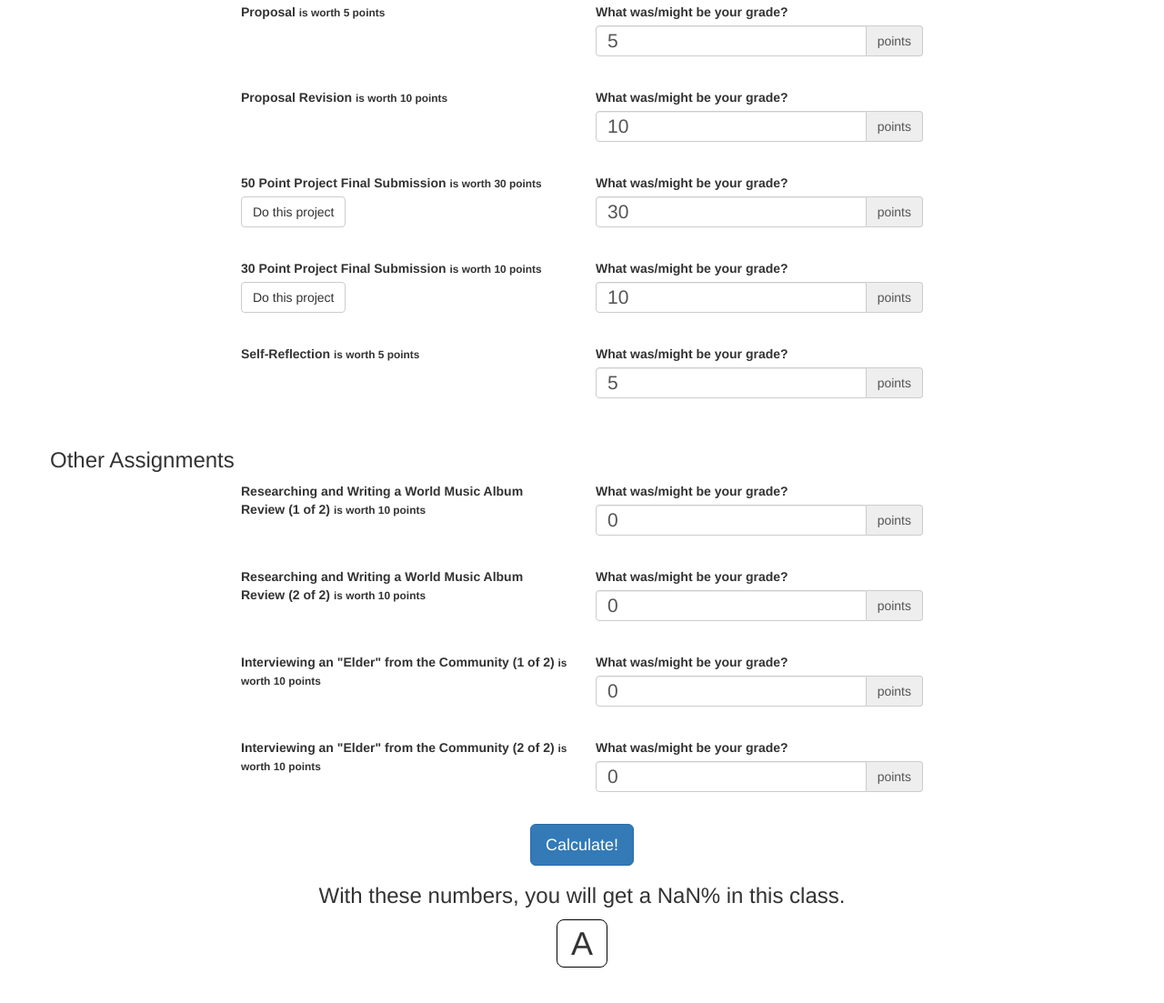
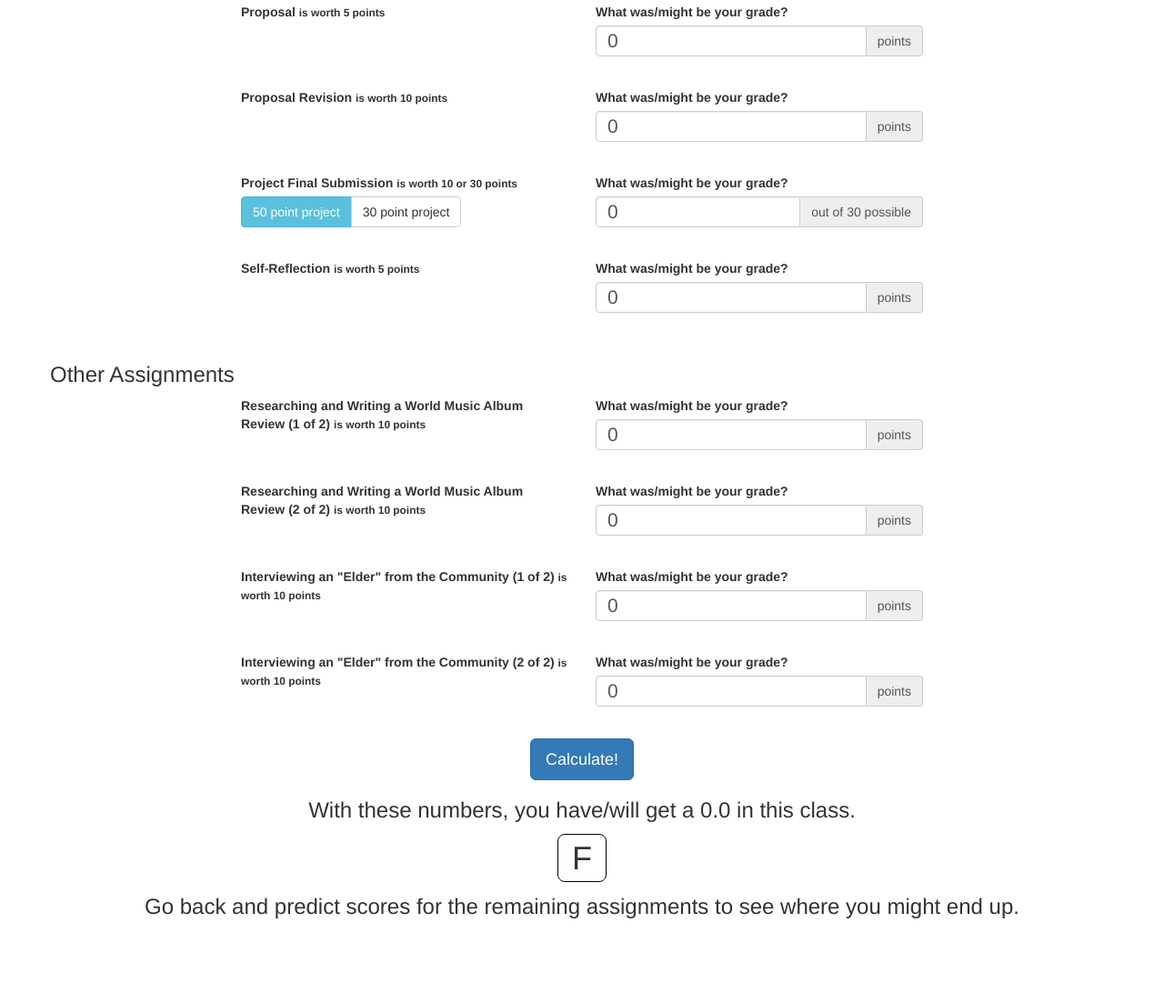
Before and after one commit to cjwit/grade-checker, a plain HTML site: page index.html in a window 1280 px wide. Shown: the part 1189-2292 px from the top of the page at 91% size. After the commit the page ends 2249 px from the top, so only its background shows below. Drawn offline with Linux system fonts and the light colour scheme.

Commit message:
fix to align with current grading system

```diff
--- a/index.html
+++ b/index.html
@@ -46,7 +46,7 @@
 						<div class='form-group'>
 							<label for='attendanceScore'>What was/might be your grade?</label>
 							<div class="input-group">
-								<input id='attendanceScore' class='form-control' type='text' value='100' onkeypress='return event.charCode >= 48 && event.charCode <= 57' aria-label="Percent">
+								<input id='attendanceScore' class='form-control' type='text' value='0' aria-label="Percent">
 								<span class="input-group-addon">%</span>
 							</div>
 						</div>
@@ -63,7 +63,7 @@
 						<div class='form-group'>
 							<label for='quizzesScore'>What was/might be your grade?</label>
 							<div class="input-group">
-								<input id='quizzesScore' class='form-control' type='text' value='10' onkeypress='return event.charCode >= 48 && event.charCode <= 57' aria-label="Points">
+								<input id='quizzesScore' class='form-control' type='text' value='0' aria-label="Points">
 								<span class="input-group-addon">add up the total points</span>
 							</div>
 						</div>
@@ -80,7 +80,7 @@
 						<div class='form-group'>
 							<label for='event1Score'>What was/might be your grade?</label>
 							<div class="input-group">
-								<input id='event1Score' class='form-control' type='text' value='5' onkeypress='return event.charCode >= 48 && event.charCode <= 57' aria-label="Points">
+								<input id='event1Score' class='form-control' type='text' value='0' aria-label="Points">
 								<span class="input-group-addon">points</span>
 							</div>
 						</div>
@@ -97,7 +97,7 @@
 						<div class='form-group'>
 							<label for='event2Score'>What was/might be your grade?</label>
 							<div class="input-group">
-								<input id='event2Score' class='form-control' type='text' value='5' onkeypress='return event.charCode >= 48 && event.charCode <= 57' aria-label="Points">
+								<input id='event2Score' class='form-control' type='text' value='0' aria-label="Points">
 								<span class="input-group-addon">points</span>
 							</div>
 						</div>
@@ -116,9 +116,9 @@
 				<div class="col-sm-4">
 					<form>
 						<div class='form-group'>
-							<label for='quiz1'>What was/might be your grade?</label>
+							<label for='exam1Score'>What was/might be your grade?</label>
 							<div class="input-group">
-								<input id='quiz1' class='form-control' type='text' value='30' onkeypress='return event.charCode >= 48 && event.charCode <= 57' aria-label="Points">
+								<input id='exam1Score' class='form-control' type='text' value='0' aria-label="Points">
 								<span class="input-group-addon">points</span>
 							</div>
 						</div>
@@ -133,9 +133,9 @@
 				<div class="col-sm-4">
 					<form>
 						<div class='form-group'>
-							<label for='quiz2'>What was/might be your grade?</label>
+							<label for='exam2Score'>What was/might be your grade?</label>
 							<div class="input-group">
-								<input id='quiz2' class='form-control' type='text' value='30' onkeypress='return event.charCode >= 48 && event.charCode <= 57' aria-label="Points">
+								<input id='exam2Score' class='form-control' type='text' value='0' aria-label="Points">
 								<span class="input-group-addon">points</span>
 							</div>
 						</div>
@@ -150,9 +150,9 @@
 				<div class="col-sm-4">
 					<form>
 						<div class='form-group'>
-							<label for='quiz3'>What was/might be your grade?</label>
+							<label for='exam3Score'>What was/might be your grade?</label>
 							<div class="input-group">
-								<input id='quiz3' class='form-control' type='text' value='30' onkeypress='return event.charCode >= 48 && event.charCode <= 57' aria-label="Points">
+								<input id='exam3Score' class='form-control' type='text' value='0' aria-label="Points">
 								<span class="input-group-addon">points</span>
 							</div>
 						</div>
@@ -167,9 +167,9 @@
 				<div class="col-sm-4">
 					<form>
 						<div class='form-group'>
-							<label for='quiz4'>What was/might be your grade?</label>
+							<label for='exam4Score'>What was/might be your grade?</label>
 							<div class="input-group">
-								<input id='quiz4' class='form-control' type='text' value='30' onkeypress='return event.charCode >= 48 && event.charCode <= 57' aria-label="Points">
+								<input id='exam4Score' class='form-control' type='text' value='0' aria-label="Points">
 								<span class="input-group-addon">points</span>
 							</div>
 						</div>
@@ -190,7 +190,7 @@
 						<div class='form-group'>
 							<label for='proposalScore'>What was/might be your grade?</label>
 							<div class="input-group">
-								<input id='proposalScore' class='form-control' type='text' value='5' onkeypress='return event.charCode >= 48 && event.charCode <= 57' aria-label="Points">
+								<input id='proposalScore' class='form-control' type='text' value='0' aria-label="Points">
 								<span class="input-group-addon">points</span>
 							</div>
 						</div>
@@ -207,7 +207,7 @@
 						<div class='form-group'>
 							<label for='proposalRevisionScore'>What was/might be your grade?</label>
 							<div class="input-group">
-								<input id='proposalRevisionScore' class='form-control' type='text' value='10' onkeypress='return event.charCode >= 48 && event.charCode <= 57' aria-label="Points">
+								<input id='proposalRevisionScore' class='form-control' type='text' value='0' aria-label="Points">
 								<span class="input-group-addon">points</span>
 							</div>
 						</div>
@@ -217,34 +217,19 @@
 
 			<div class="row listing">
 				<div class="col-sm-offset-2 col-sm-4">
-					<label>50 Point Project Final Submission <small>is worth 30 points</small></label><br>
-					<button id="50pointSelector" class="btn btn-default projectSelector">Do this project</button>
+					<label>Project Final Submission <small>is worth 10 or 30 points</small></label><br>
+					<div class="btn-group" role="group" aria-label="...">
+						<button id="50pointSelector" class="btn btn-info projectSelector" type="button">50 point project</button>
+						<button id="30pointSelector" class="btn btn-default projectSelector" type="button">30 point project</button>
+					</div>
 				</div>
 				<div class="col-sm-4">
 					<form>
 						<div class='form-group'>
-							<label for='50pointScore'>What was/might be your grade?</label>
+							<label for='projectFinalScore'>What was/might be your grade?</label>
 							<div class="input-group">
-								<input id='50pointScore' class='form-control' type='text' value='30' onkeypress='return event.charCode >= 48 && event.charCode <= 57' aria-label="Points">
-								<span class="input-group-addon">points</span>
-							</div>
-						</div>
-					</form>
-				</div>
-			</div>
-
-			<div class="row listing">
-				<div class="col-sm-offset-2 col-sm-4">
-					<label>30 Point Project Final Submission <small>is worth 10 points</small></label><br>
-					<button id="30pointSelector" class="btn btn-default projectSelector">Do this project</button>
-				</div>
-				<div class="col-sm-4">
-					<form>
-						<div class='form-group'>
-							<label for='30pointScore'>What was/might be your grade?</label>
-							<div class="input-group">
-								<input id='30pointScore' class='form-control' type='text' value='10' onkeypress='return event.charCode >= 48 && event.charCode <= 57' aria-label="Points">
-								<span class="input-group-addon">points</span>
+								<input id='projectFinalScore' class='form-control' type='text' value='0' aria-label="Points">
+								<span class="input-group-addon">out of <span id="projectPoints">30</span> possible</span>
 							</div>
 						</div>
 					</form>
@@ -260,7 +245,7 @@
 						<div class='form-group'>
 							<label for='selfReflectionScore'>What was/might be your grade?</label>
 							<div class="input-group">
-								<input id='selfReflectionScore' class='form-control' type='text' value='5' onkeypress='return event.charCode >= 48 && event.charCode <= 57' aria-label="Points">
+								<input id='selfReflectionScore' class='form-control' type='text' value='0' aria-label="Points">
 								<span class="input-group-addon">points</span>
 							</div>
 						</div>
@@ -281,7 +266,7 @@
 						<div class='form-group'>
 							<label for='review1Score'>What was/might be your grade?</label>
 							<div class="input-group">
-								<input id='review1Score' class='form-control' type='text' value='0' onkeypress='return event.charCode >= 48 && event.charCode <= 57' aria-label="Points">
+								<input id='review1Score' class='form-control' type='text' value='0' aria-label="Points">
 								<span class="input-group-addon">points</span>
 							</div>
 						</div>
@@ -298,7 +283,7 @@
 						<div class='form-group'>
 							<label for='review2Score'>What was/might be your grade?</label>
 							<div class="input-group">
-								<input id='review2Score' class='form-control' type='text' value='0' onkeypress='return event.charCode >= 48 && event.charCode <= 57' aria-label="Points">
+								<input id='review2Score' class='form-control' type='text' value='0' aria-label="Points">
 								<span class="input-group-addon">points</span>
 							</div>
 						</div>
@@ -315,7 +300,7 @@
 						<div class='form-group'>
 							<label for='interview1Score'>What was/might be your grade?</label>
 							<div class="input-group">
-								<input id='interview1Score' class='form-control' type='text' value='0' onkeypress='return event.charCode >= 48 && event.charCode <= 57' aria-label="Points">
+								<input id='interview1Score' class='form-control' type='text' value='0' aria-label="Points">
 								<span class="input-group-addon">points</span>
 							</div>
 						</div>
@@ -332,7 +317,7 @@
 						<div class='form-group'>
 							<label for='interview2Score'>What was/might be your grade?</label>
 							<div class="input-group">
-								<input id='interview2Score' class='form-control' type='text' value='0' onkeypress='return event.charCode >= 48 && event.charCode <= 57' aria-label="Points">
+								<input id='interview2Score' class='form-control' type='text' value='0' aria-label="Points">
 								<span class="input-group-addon">points</span>
 							</div>
 						</div>
@@ -345,9 +330,12 @@
 				<center>
 					<button id="submit" class="btn btn-lg btn-primary">Calculate!</button>
 					<h3>
-						With these numbers, you will get a <span id='numScore'></span>% in this class.
+						With these numbers, you have/will get a <span id='numScore'></span> in this class.
 					</h3>
 					<h1><span id="letterGrade"></span></h1>
+					<h3>
+						Go back and predict scores for the remaining assignments to see where you might end up.
+					</h3>
 				</center>
 			</div>
 
--- a/src/script.js
+++ b/src/script.js
@@ -1,30 +1,4 @@
 var grade;
-var projects = ['50pointSelector'];
-var values = {
-	essay: 0.50,
-	documentary: 0.50,
-	performance: 0.50,
-	composition: 0.50,
-	poster: 0.30,
-	review1: 0.10,
-	review2: 0.10,
-	interview1: 0.10,
-	interview2: 0.10
-}
-
-var calculateProjects = function() {
-	var sum = 0;
-
-	for (var i = 0; i < projects.length; i++) {
-		var current = projects[i];
-		var value = values[projects[i]];
-		var inputBoxName = "#" + current + "Score";
-		var score = $(inputBoxName).val();
-		sum += score * value;
-	}
-
-	return sum;
-}
 
 var letterGrade = function(score) {
 	var letter;
@@ -46,26 +20,30 @@ var letterGrade = function(score) {
 
 var calculate = function() {
 
-	var quizzes = parseInt($('#quizzesScore').val()) * 0.2
-	var attendance = parseInt($('#attendanceScore').val()) * 0.2
-	var event1 = parseInt($('#event1Score').val()) * 0.05
-	var event2 = parseInt($('#event2Score').val()) * 0.05
+	var attendance = parseFloat($('#attendanceScore').val()) * 0.1 || 0
+	var quizzes = parseFloat($('#quizzesScore').val()) || 0
+	var event1 = parseFloat($('#event1Score').val()) || 0
+	var event2 = parseFloat($('#event2Score').val()) || 0
+	var exam1 = parseFloat($('#exam1Score').val()) / 6 || 0
+	var exam2 = parseFloat($('#exam2Score').val()) / 6 || 0
+	var exam3 = parseFloat($('#exam3Score').val()) / 6 || 0
+	var exam4 = parseFloat($('#exam4Score').val()) / 6 || 0
+	var proposal = parseFloat($('#proposalScore').val()) || 0
+	var proposalRevision = parseFloat($('#proposalRevisionScore').val()) || 0
+	var projectFinal = parseFloat($('#projectFinalScore').val()) || 0
+	var selfReflection = parseFloat($('#selfReflectionScore').val()) || 0
+	var review1 = parseFloat($('#review1Score').val()) || 0
+	var review2 = parseFloat($('#review2Score').val()) || 0
+	var interview1 = parseFloat($('#interview1Score').val()) || 0
+	var interview2 = parseFloat($('#interview2Score').val()) || 0
 
-	var numScore = Math.round(quizzes + attendance + event1 + event2 + calculateProjects());
+	var numScore = attendance + quizzes + event1 + event2 +
+			exam1 + exam2 + exam3 + exam4 +
+			proposal + proposalRevision + projectFinal + selfReflection +
+			review1 + review2 + interview1 + interview2;
+	numScore = numScore.toFixed(1)
 	$('#numScore').text(numScore);
 	letterGrade(numScore);
-}
-
-var toggleButton = function(button) {
-	$(button).toggleClass('btn-default');
-	$(button).toggleClass('btn-info');
-	var project = $(button).attr('id').replace('Selector','');
-	var i = projects.indexOf(project);
-	if (i == -1) {
-		projects.push(project);
-	} else {
-		projects.splice(i, 1);
-	}
 }
 
 $(document).ready(function() {
@@ -75,8 +53,22 @@ $(document).ready(function() {
 		calculate();
 	})
 
-	$('.projectSelector').click(function() {
-		toggleButton(this);
+	$('#50pointSelector').click(function() {
+		$(this).removeClass('btn-default');
+		$(this).addClass('btn-info');
+		$('#30pointSelector').removeClass('btn-info');
+		$('#30pointSelector').addClass('btn-default');
+		$('#projectPoints').text("30");
+		$('#projectFinalScore').val("");
+	})
+
+	$('#30pointSelector').click(function() {
+		$(this).removeClass('btn-default');
+		$(this).addClass('btn-info');
+		$('#50pointSelector').removeClass('btn-info');
+		$('#50pointSelector').addClass('btn-default');
+		$('#projectPoints').text("10");
+		$('#projectFinalScore').val("");
 	})
 
 })
```
